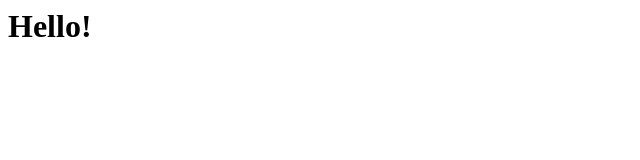
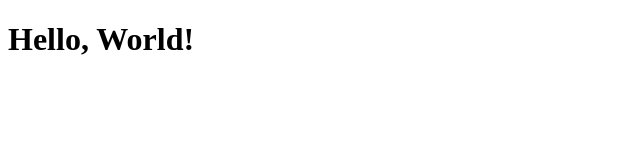
Before and after one commit to webeelab/webeelab.github.io, a plain HTML site: page index.html in a window 1280 px wide. Shown: the whole page, without its empty margins (0-640 px from the left). Drawn offline with Linux system fonts and the light colour scheme.

Commit message:
Update index.html

```diff
--- a/index.html
+++ b/index.html
@@ -1 +1,10 @@
-<h1>Hello!</h1>
+<!DOCTYPE html>
+<html lang="en">
+<head>
+  <meta charset="UTF-8">
+  <title>Document</title>
+</head>
+<body>
+  <h1>Hello, World!</h1>
+</body>
+</html>
```
